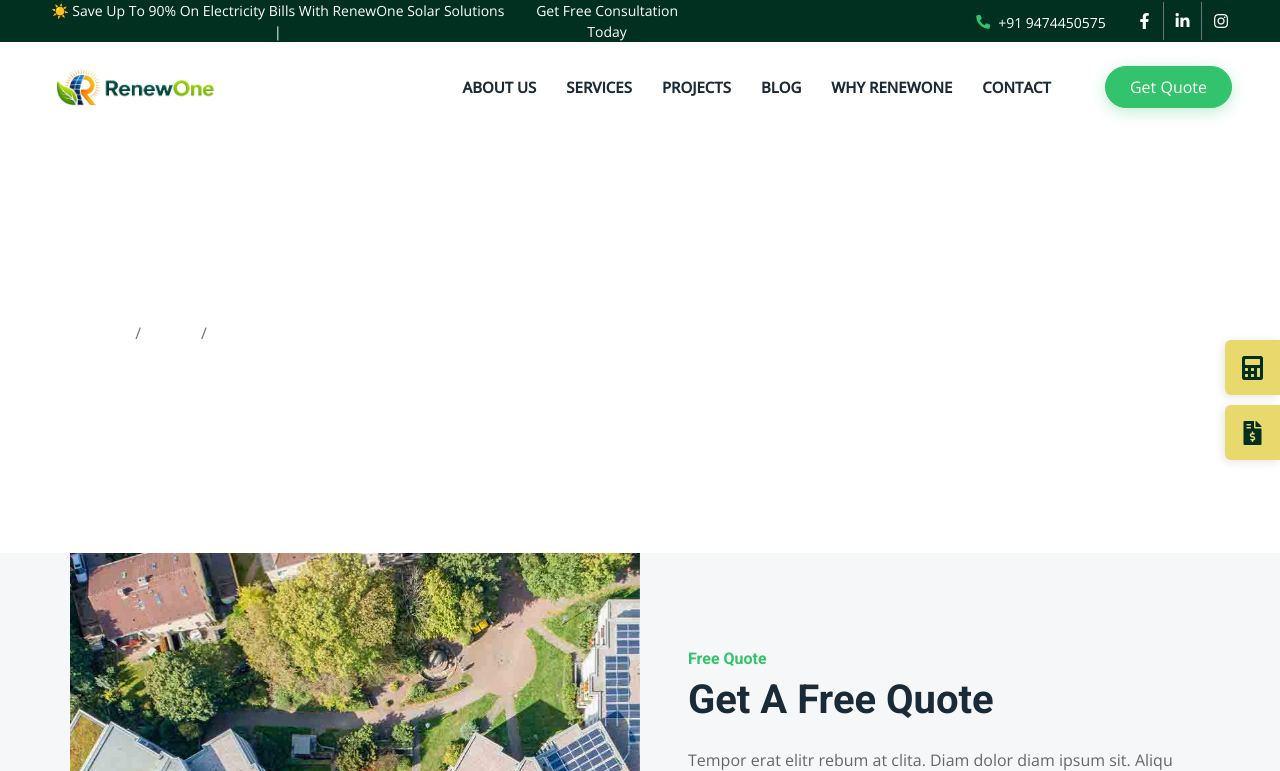
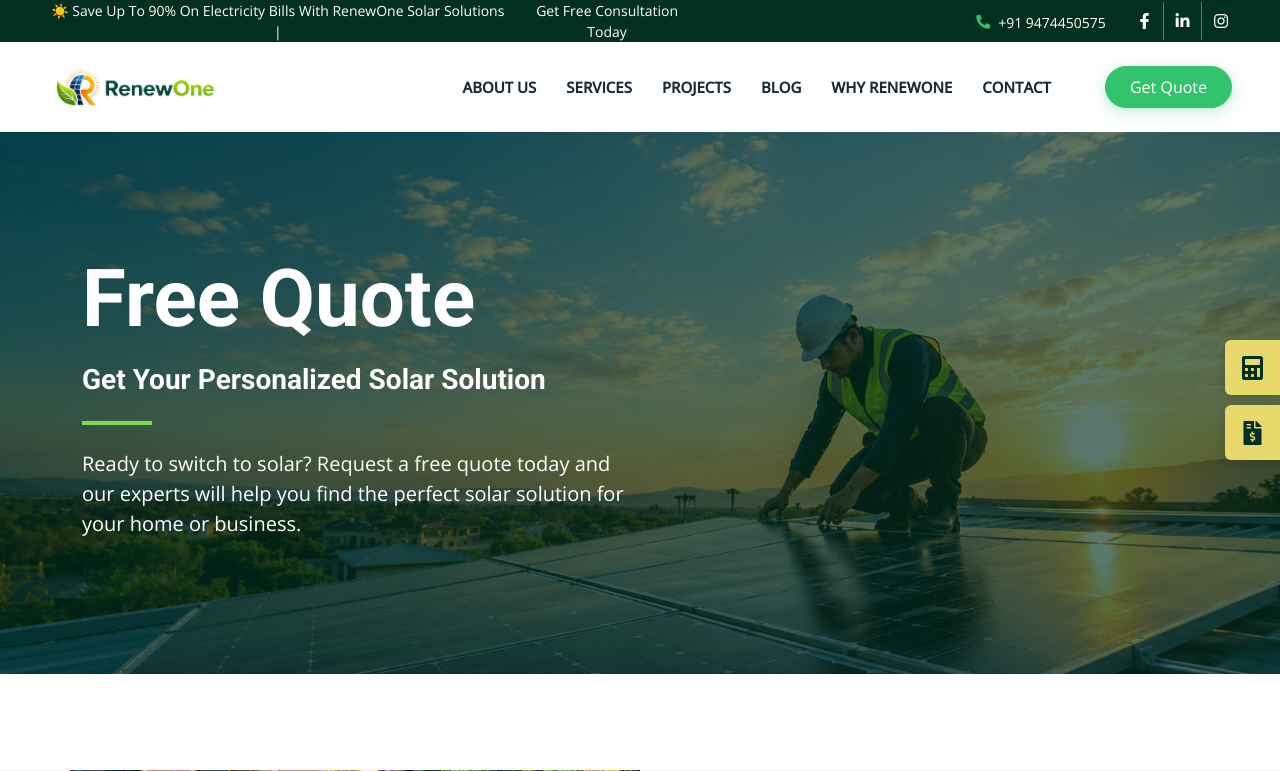
Before and after one commit to readywebsites/Renewone-solar, a Django app: page /quote/ in a window 1280 px wide. Shown: the top 771 px of the page. Run offline with Django 5.2, Linux system fonts and the light colour scheme; some libraries are stand-ins or nearby versions.

Commit message:
contact and quote hero img add

```diff
--- a/templates/quote.html
+++ b/templates/quote.html
@@ -6,19 +6,37 @@
 
 
     <!-- Page Header Start -->
-    <div class="container-fluid page-header py-5 mb-5">
-        <div class="container py-5">
-            <h1 class="display-3 text-white mb-3 animated slideInDown">Free Quote</h1>
-            <nav aria-label="breadcrumb animated slideInDown">
-                <ol class="breadcrumb">
-                    <li class="breadcrumb-item"><a class="text-white" href="#">Home</a></li>
-                    <li class="breadcrumb-item"><a class="text-white" href="#">Pages</a></li>
-                    <li class="breadcrumb-item text-white active" aria-current="page">Free Quote</li>
-                </ol>
-            </nav>
+<div class="container-fluid page-header py-5 mb-5"
+     style="background: linear-gradient(rgba(2,48,32,0.65), rgba(2,48,32,0.65)),
+     url('{% static "img/quote-banner.jpg" %}') center center / cover no-repeat;
+     min-height: 500px;">
+
+    <div class="container py-5">
+        <div class="row align-items-center" style="min-height:350px;">
+
+            <div class="col-lg-6">
+
+                <h1 class="display-1 fw-bold text-white mb-3">
+                    Free Quote
+                </h1>
+
+                <h3 class="text-white mb-4">
+                    Get Your Personalized Solar Solution
+                </h3>
+
+                <div style="width:70px;height:4px;background:#7ED957;" class="mb-4"></div>
+
+                <p class="text-white fs-5">
+                    Ready to switch to solar? Request a free quote today and our experts will help you find the perfect solar solution for your home or business.
+                </p>
+
+            </div>
+
         </div>
     </div>
-    <!-- Page Header End -->
+
+</div>
+<!-- Page Header End -->
 
 
     <!-- Quote Start -->
```
Also changed, not shown: templates/contact.html (+29 -12 lines), static_in_env/img/contact-banner.jpg (added), static_in_env/img/quote-banner.jpg (added).
